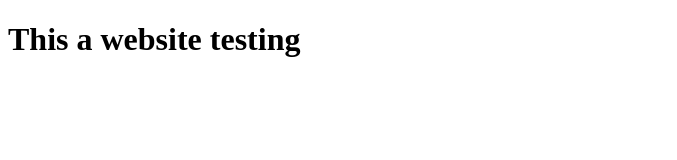
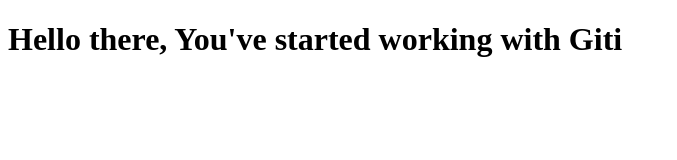
Before and after one commit to AvinashPinnamaneni/random, a website: page index.html in a window 1280 px wide. Shown: the whole page, without its empty margins (0-677 px from the left). Drawn offline with Linux system fonts and the light colour scheme.

Commit message:
My second edit

```diff
--- a/index.html
+++ b/index.html
@@ -2,9 +2,9 @@
 <html lang="en" dir="ltr">
   <head>
     <meta charset="utf-8">
-    <title>Git testing</title>
+    <title>Git practice </title>
   </head>
   <body>
-    <h1>This a website testing</h1>
+    <h1>Hello there, You've started working with Giti</h1>
   </body>
 </html>
```
